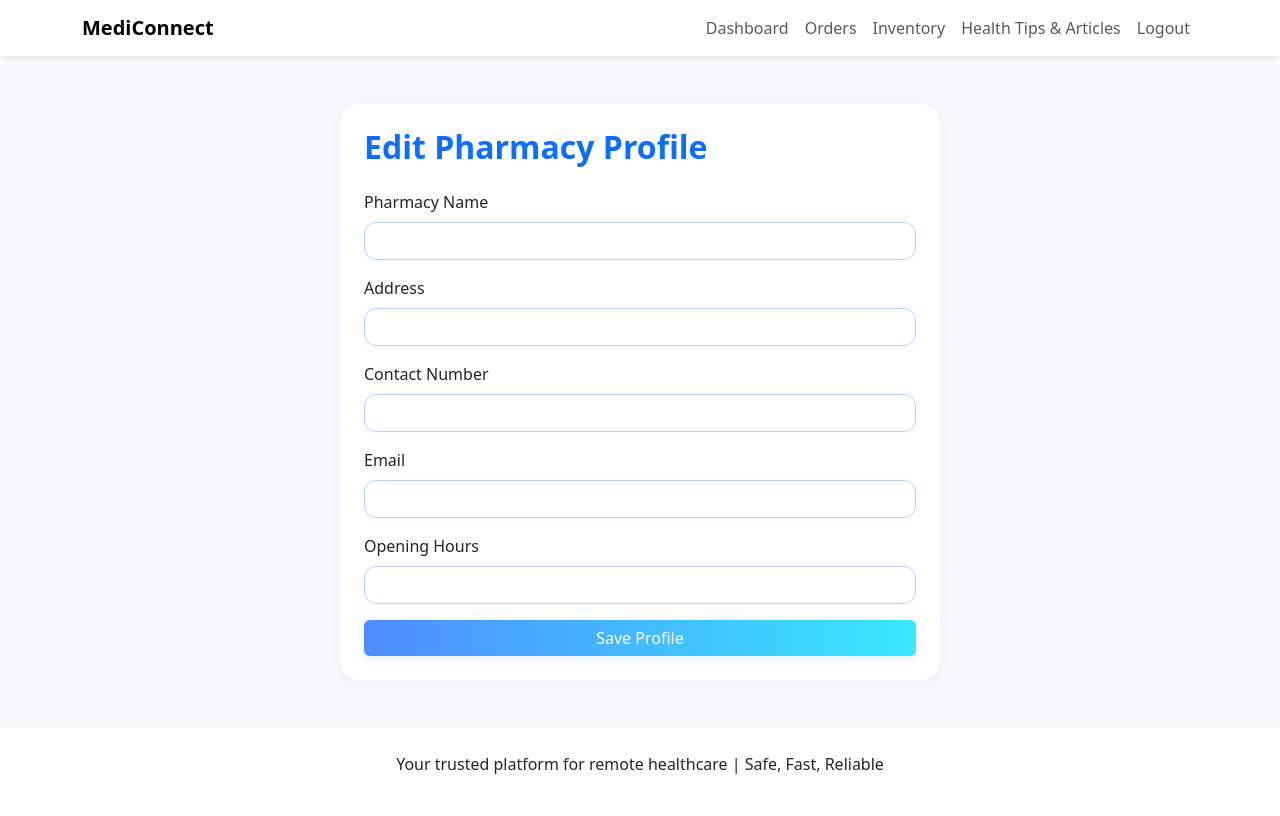
After one commit to monkey-d-siyam/MediConnect, a Flask app: page /pharmacy_profile_setup in a window 1280 px wide. The commit adds this page. Run offline with Flask 2, Linux system fonts and the light colour scheme; the visitor is signed in with stand-in values (Sample User, id 1); data that the repository does not hold is empty; some libraries are stand-ins or nearby versions.

Commit message:
Order and Delivery

```diff
--- a/core/forms.py
+++ b/core/forms.py
@@ -9,7 +9,7 @@ class RegistrationForm(FlaskForm):
     email = StringField('Email', validators=[DataRequired(), Email()])
     password = PasswordField('Password', validators=[DataRequired(), Length(min=6)])
     confirm_password = PasswordField('Confirm Password', validators=[DataRequired(), EqualTo('password')])
-    role = SelectField('Role', choices=[('doctor', 'Doctor'), ('patient', 'Patient')], validators=[DataRequired()])
+    role = SelectField('Role', choices=[('doctor', 'Doctor'), ('patient', 'Patient'), ('pharmacy', 'Pharmacy')], validators=[DataRequired()])
     submit = SubmitField('Register')
 
 class LoginForm(FlaskForm):
@@ -40,3 +40,21 @@ class PatientProfileForm(FlaskForm):
     prescriptions = FileField('Upload Prescriptions (PDF)', validators=[FileAllowed(['pdf'], 'PDF files only!')])
     medical_reports = FileField('Upload Medical Reports (PDF)', validators=[FileAllowed(['pdf'], 'PDF files only!')])
     submit = SubmitField('Save Changes')
+
+class PharmacyProfileForm(FlaskForm):
+    pharmacy_name = StringField('Pharmacy Name', validators=[DataRequired()])
+    address = StringField('Address', validators=[DataRequired()])
+    contact_number = StringField('Contact Number', validators=[DataRequired()])
+    email = StringField('Email', validators=[DataRequired(), Email()])
+    opening_hours = StringField('Opening Hours', validators=[DataRequired()])
+    submit = SubmitField('Save Profile')
+
+class InventoryForm(FlaskForm):
+    medicine_name = StringField('Medicine Name', validators=[DataRequired()])
+    stock = IntegerField('Stock', validators=[DataRequired(), NumberRange(min=0)])
+    price = StringField('Price', validators=[DataRequired()])
+    submit = SubmitField('Add/Update Medicine')
+class OrderMedicineForm(FlaskForm):
+    quantity = IntegerField('Quantity', validators=[DataRequired()])
+    delivery_method = SelectField('Delivery Method', choices=[('delivery', 'Delivery'), ('pickup', 'Pickup')], validators=[DataRequired()])
+    submit = SubmitField('Order')
--- a/core/routes.py
+++ b/core/routes.py
@@ -5,17 +5,18 @@ from wtforms import StringField, PasswordField, SubmitField, SelectField, Intege
 from wtforms.validators import DataRequired, Email, Length, EqualTo
 from werkzeug.security import check_password_hash, generate_password_hash
 from MySQLdb.cursors import DictCursor
-from .forms import LoginForm, RegistrationForm, DoctorProfileForm, PatientProfileForm
+from .forms import LoginForm, RegistrationForm, DoctorProfileForm, PatientProfileForm, PharmacyProfileForm, OrderMedicineForm
 from extensions import mysql
 import os
 from werkzeug.utils import secure_filename
 
 UPLOAD_FOLDER = 'uploads/'  # Define the upload folder
 
-
 @core.route('/')
 def home():
-    user = session.get('user')  # Assuming 'user' is stored in the session
+    if 'loggedin' in session and session['role'] == 'pharmacy':
+        return redirect(url_for('core.pharmacy_dashboard'))
+    user = session.get('user')
     return render_template('core/home.html', title='Home', user=user)
 
 @core.route('/about')
@@ -40,6 +41,14 @@ def login():
                 return redirect(url_for('core.doctor_dashboard'))
             elif session['role'] == 'patient':
                 return redirect(url_for('core.patient_dashboard'))
+            elif session['role'] == 'pharmacy':
+                # Check if pharmacy profile exists, if not, redirect to setup
+                cursor2 = mysql.connection.cursor(DictCursor)
+                cursor2.execute("SELECT * FROM pharmacy_profile WHERE user_id = %s", (session['id'],))
+                profile = cursor2.fetchone()
+                if not profile:
+                    return redirect(url_for('core.pharmacy_profile_setup'))
+                return redirect(url_for('core.pharmacy_dashboard'))
             else:
                 return redirect(url_for('core.home'))
 
@@ -56,6 +65,16 @@ def register():
                        (form.name.data, form.email.data, hashed_password, form.role.data))
         mysql.connection.commit()
         flash('Account created successfully!', 'success')
+        # Auto-login and redirect to profile setup for pharmacy
+        if form.role.data == 'pharmacy':
+            cursor.execute("SELECT * FROM user WHERE email = %s", (form.email.data,))
+            account = cursor.fetchone()
+            session['loggedin'] = True
+            session['id'] = account[0]  # userid
+            session['name'] = account[1]
+            session['role'] = account[4]
+            session['email'] = account[2]
+            return redirect(url_for('core.pharmacy_profile_setup'))
         return redirect(url_for('core.login'))
     return render_template('core/register.html', title='Register', form=form)
 
@@ -63,7 +82,6 @@ def register():
 def doctor_profile_setup():
     if 'loggedin' in session and session['role'] == 'doctor':
         cursor = mysql.connection.cursor(DictCursor)
-
         # Check if the doctor profile already exists
         cursor.execute("SELECT * FROM doctor_profile WHERE doctor_id = %s", (session['id'],))
         doctor_profile = cursor.fetchone()
@@ -209,3 +227,92 @@ def logout():
     session.clear()
     flash('You have been logged out.', 'success')
     return redirect(url_for('core.login'))
+
+@core.route('/pharmacy_profile_setup', methods=['GET', 'POST'])
+def pharmacy_profile_setup():
+    if 'loggedin' in session and session['role'] == 'pharmacy':
+        cursor = mysql.connection.cursor(DictCursor)
+        cursor.execute("SELECT * FROM pharmacy_profile WHERE user_id = %s", (session['id'],))
+        profile = cursor.fetchone()
+        form = PharmacyProfileForm(data=profile)
+        if request.method == 'POST':
+            print("POST received")
+        if form.validate_on_submit():
+            print("Form validated")
+            if profile:
+                cursor.execute("""
+                    UPDATE pharmacy_profile SET pharmacy_name=%s, address=%s, contact_number=%s, email=%s, opening_hours=%s
+                    WHERE user_id=%s
+                """, (form.pharmacy_name.data, form.address.data, form.contact_number.data, form.email.data, form.opening_hours.data, session['id']))
+                flash('Profile updated successfully!', 'success')
+            else:
+                cursor.execute("""
+                    INSERT INTO pharmacy_profile (user_id, pharmacy_name, address, contact_number, email, opening_hours)
+                    VALUES (%s, %s, %s, %s, %s, %s)
+                """, (session['id'], form.pharmacy_name.data, form.address.data, form.contact_number.data, form.email.data, form.opening_hours.data))
+                flash('Profile created successfully!', 'success')
+            mysql.connection.commit()
+            return redirect(url_for('core.pharmacy_profile_setup'))
+        else:
+            if request.method == 'POST':
+                print("Form errors:", form.errors)
+        return render_template('core/pharmacy_profile_setup.html', form=form)
+    return redirect(url_for('core.login'))
+
+@core.route('/pharmacy_dashboard')
+def pharmacy_dashboard():
+    if 'loggedin' in session and session['role'] == 'pharmacy':
+        return render_template('core/pharmacy_dashboard.html')
+    return redirect(url_for('core.login'))
+
+@core.route('/pharmacies')
+def list_pharmacies():
+    if 'loggedin' in session and session['role'] == 'patient':
+        cursor = mysql.connection.cursor(DictCursor)
+        cursor.execute("SELECT pharmacy_id, pharmacy_name, address FROM pharmacy_profile")
+        pharmacies = cursor.fetchall()
+        return render_template('core/pharmacies.html', pharmacies=pharmacies)
+    return redirect(url_for('core.login'))
+
+@core.route('/pharmacy/<int:pharmacy_id>/medicines')
+def pharmacy_medicines(pharmacy_id):
+    if 'loggedin' in session and session['role'] == 'patient':
+        cursor = mysql.connection.cursor(DictCursor)
+        cursor.execute("SELECT * FROM pharmacy_inventory WHERE pharmacy_id = %s", (pharmacy_id,))
+        medicines = cursor.fetchall()
+        return render_template('core/pharmacy_medicines.html', medicines=medicines, pharmacy_id=pharmacy_id)
+    return redirect(url_for('core.login'))
+
+@core.route('/pharmacy/<int:pharmacy_id>/order/<int:medicine_id>', methods=['GET', 'POST'])
+def order_medicine(pharmacy_id, medicine_id):
+    if 'loggedin' in session and session['role'] == 'patient':
+        form = OrderMedicineForm()
+        cursor = mysql.connection.cursor(DictCursor)
+        cursor.execute("SELECT * FROM pharmacy_inventory WHERE inventory_id = %s AND pharmacy_id = %s", (medicine_id, pharmacy_id))
+        medicine = cursor.fetchone()
+        if not medicine:
+            flash('Medicine not found.', 'danger')
+            return redirect(url_for('core.pharmacy_medicines', pharmacy_id=pharmacy_id))
+        if form.validate_on_submit():
+            cursor.execute("""
+                INSERT INTO medicine_requests (patient_id, pharmacy_id, medicine_name, quantity, delivery_method)
+                VALUES (%s, %s, %s, %s, %s)
+            """, (session['id'], pharmacy_id, medicine['medicine_name'], form.quantity.data, form.delivery_method.data))
+            mysql.connection.commit()
+            flash('Order placed successfully!', 'success')
+            return redirect(url_for('core.patient_dashboard'))
+        return render_template('core/order_medicine.html', form=form, medicine=medicine)
+    return redirect(url_for('core.login'))
+
+@core.route('/pharmacy/orders')
+def pharmacy_orders():
+    if 'loggedin' in session and session['role'] == 'pharmacy':
+        cursor = mysql.connection.cursor(DictCursor)
+        cursor.execute("""
+            SELECT * FROM medicine_requests WHERE pharmacy_id = (
+                SELECT pharmacy_id FROM pharmacy_profile WHERE user_id = %s
+            ) AND status = 'pending'
+        """, (session['id'],))
+        orders = cursor.fetchall()
+        return render_template('core/pharmacy_orders.html', orders=orders)
+    return redirect(url_for('core.login'))
--- /dev/null
+++ b/core/templates/core/pharmacy_profile_setup.html
@@ -0,0 +1,79 @@
+{% extends "layout.html" %}
+{% block content %}
+<style>
+    .glass-card {
+        background: rgba(255,255,255,0.85);
+        border-radius: 1.25rem;
+        box-shadow: 0 2px 16px rgba(79,140,255,0.08);
+        backdrop-filter: blur(2px);
+        border: none;
+    }
+    .form-control {
+        border-radius: 0.75rem;
+        border: 1px solid #b6d0ff;
+        background: rgba(255,255,255,0.9);
+        box-shadow: 0 1px 4px rgba(79,140,255,0.04);
+        transition: border-color 0.2s;
+    }
+    .form-control:focus {
+        border-color: #4f8cff;
+        box-shadow: 0 0 0 2px #b6d0ff;
+    }
+    .btn-gradient {
+        background: linear-gradient(90deg, #4f8cff 0%, #38e8ff 100%);
+        color: #fff !important;
+        border: none;
+        box-shadow: 0 2px 8px rgba(79,140,255,0.15);
+        transition: background 0.2s, box-shadow 0.2s;
+    }
+    .btn-gradient:hover {
+        background: linear-gradient(90deg, #38e8ff 0%, #4f8cff 100%);
+        box-shadow: 0 4px 16px rgba(56,232,255,0.18);
+        color: #fff !important;
+    }
+</style>
+<div class="container mt-5">
+    <div class="glass-card p-4 mx-auto" style="max-width:600px;">
+        <h2 class="mb-4 text-primary fw-bold">Edit Pharmacy Profile</h2>
+        <form method="POST">
+            {{ form.hidden_tag() }}
+            <div class="form-group mb-3">
+                {{ form.pharmacy_name.label(class="form-label") }}
+                {{ form.pharmacy_name(class="form-control") }}
+                {% if form.pharmacy_name.errors %}
+                    <div class="text-danger">{{ form.pharmacy_name.errors[0] }}</div>
+                {% endif %}
+            </div>
+            <div class="form-group mb-3">
+                {{ form.address.label(class="form-label") }}
+                {{ form.address(class="form-control") }}
+                {% if form.address.errors %}
+                    <div class="text-danger">{{ form.address.errors[0] }}</div>
+                {% endif %}
+            </div>
+            <div class="form-group mb-3">
+                {{ form.contact_number.label(class="form-label") }}
+                {{ form.contact_number(class="form-control") }}
+                {% if form.contact_number.errors %}
+                    <div class="text-danger">{{ form.contact_number.errors[0] }}</div>
+                {% endif %}
+            </div>
+            <div class="form-group mb-3">
+                {{ form.email.label(class="form-label") }}
+                {{ form.email(class="form-control") }}
+                {% if form.email.errors %}
+                    <div class="text-danger">{{ form.email.errors[0] }}</div>
+                {% endif %}
+            </div>
+            <div class="form-group mb-3">
+                {{ form.opening_hours.label(class="form-label") }}
+                {{ form.opening_hours(class="form-control") }}
+                {% if form.opening_hours.errors %}
+                    <div class="text-danger">{{ form.opening_hours.errors[0] }}</div>
+                {% endif %}
+            </div>
+            {{ form.submit(class="btn btn-gradient w-100") }}
+        </form>
+    </div>
+</div>
+{% endblock %}
--- a/extensions.py
+++ b/extensions.py
@@ -2,8 +2,10 @@
 from flask_mysqldb import MySQL
 from flask_mail import Mail
 from flask_caching import Cache
+from flask_socketio import SocketIO
 
 mysql = MySQL()
+socketio = SocketIO()
 
 def init_app(app):
     app.config['MYSQL_HOST'] = 'localhost'
--- a/templates/layout.html
+++ b/templates/layout.html
@@ -15,25 +15,25 @@
         body {
             background-color: #f8f9fa;
         }
-
         .btn-primary {
             background-color: #007bff;
             border-color: #007bff;
         }
-
         .btn-primary:hover {
             background-color: #0056b3;
             border-color: #004085;
         }
-
         .card {
             border-radius: 15px;
+        }
+        /* Add a min-height to main to push footer down */
+        main.flex-grow-1 {
+            min-height: 60vh;
         }
     </style>
 </head>
 
 <body>
-
     <div class="wrapper d-flex flex-column min-vh-100">
 
         <!-- Navigation Bar -->
@@ -47,15 +47,34 @@
                     <ul class="navbar-nav ms-auto">
                         {% if 'loggedin' in session %}
                             <!-- Logged-in user navigation -->
+                            {% if session['role'] == 'patient' %}
                                 <li class="nav-item">
-                                {% if session['role'] == 'patient' %}
                                     <a class="nav-link" href="{{ url_for('appointment.patient_appointment_booking') }}">Appointments</a>
+                                </li>
+                                <li class="nav-item">
                                     <a class="nav-link" href="{{ url_for('core.patient_dashboard') }}">Dashboard</a>
+                                </li>
+                                <li class="nav-item">
+                                    <a class="nav-link" href="{{ url_for('core.list_pharmacies') }}">Pharmacies</a>
+                                </li>
                             {% elif session['role'] == 'doctor' %}
+                                <li class="nav-item">
                                     <a class="nav-link" href="{{ url_for('appointment.doctor_schedule') }}">Appointments</a>
+                                </li>
+                                <li class="nav-item">
                                     <a class="nav-link" href="{{ url_for('core.doctor_dashboard') }}">Dashboard</a>
+                                </li>
+                            {% elif session['role'] == 'pharmacy' %}
+                                <li class="nav-item">
+                                    <a class="nav-link" href="{{ url_for('core.pharmacy_dashboard') }}">Dashboard</a>
+                                </li>
+                                <li class="nav-item">
+                                    <a class="nav-link" href="{{ url_for('core.pharmacy_orders') }}">Orders</a>
+                                </li>
+                                <li class="nav-item">
+                                    <a class="nav-link" href="{{ url_for('pharmacy.manage_inventory') }}">Inventory</a>
+                                </li>
                             {% endif %}
-                            </li>
                             <li class="nav-item">
                                 <a class="nav-link" href="{{ url_for('education.symptom_checker') }}">Health Tips & Articles</a>
                             </li>
@@ -79,13 +98,23 @@
         <!-- Main Content -->
         <main class="flex-grow-1">
             <div class="container my-5">
+                {% with messages = get_flashed_messages(with_categories=true) %}
+                  {% if messages %}
+                    {% for category, message in messages %}
+                      <div class="alert alert-{{ category }} alert-dismissible fade show" role="alert">
+                        {{ message }}
+                        <button type="button" class="btn-close" data-bs-dismiss="alert" aria-label="Close"></button>
+                      </div>
+                    {% endfor %}
+                  {% endif %}
+                {% endwith %}
                 {% block content %}
                 {% endblock %}
             </div>
         </main>
 
         <!-- Footer -->
-        <footer class="text-center py-4 bg-white shadow-sm">
+        <footer class="text-center py-4 bg-white shadow-sm mt-auto">
             <p>Your trusted platform for remote healthcare | Safe, Fast, Reliable</p>
         </footer>
 
```
Also changed, not shown: core/templates/core/order_medicine.html (added, +57 -0 lines), core/templates/core/pharmacies.html (added, +50 -0 lines), core/templates/core/pharmacy_dashboard.html (added, +70 -0 lines), core/templates/core/pharmacy_medicines.html (added, +57 -0 lines), core/templates/core/pharmacy_orders.html (added, +57 -0 lines), pharmacy/routes.py (+38 -6 lines), pharmacy/templates/manage_inventory.html (added, +97 -0 lines). Lines whose indentation alone changed are shown as unchanged.
